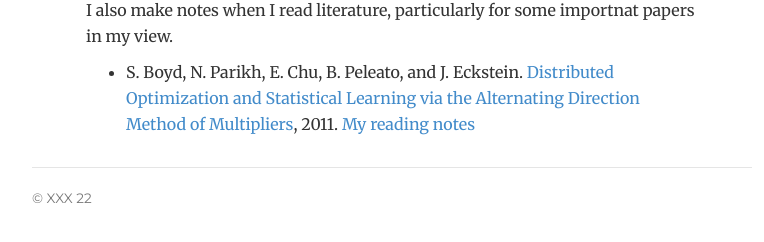
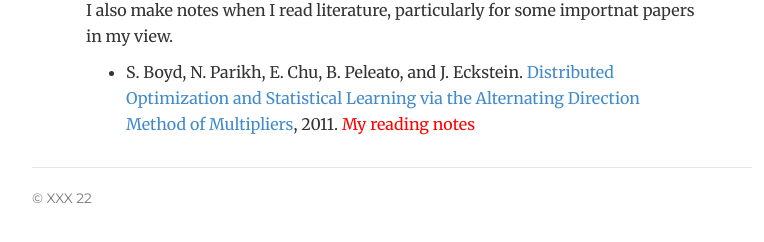
Before and after one commit to mathfirst/mathfirst.github.io, a Jekyll site: the page built from notes/index.html, in a window 1280 px wide. Shown: the part 315-557 px from the top of the page, without its empty margins (248-1012 px from the left). Built offline with Jekyll 4.4.1, drawn with Linux system fonts in a browser that asks for light colours.

Commit message:
fix details

```diff
--- a/notes/index.html
+++ b/notes/index.html
@@ -23,7 +23,7 @@ description: XXX's webpage.
 
     <div>
         <ul>
-            <li>S. Boyd, N. Parikh, E. Chu, B. Peleato, and J. Eckstein. <a href="https://mathfirst.github.io/notes/Notes-about-Distributed-Optimization-and-Statistical-Learning-via-ADMM.pdf" target="_blank" title="DOSL-ADMM">Distributed Optimization and Statistical Learning via the Alternating Direction Method of Multipliers</a>, 2011. <a href="https://mathfirst.github.io/notes/Notes-about-Distributed-Optimization-and-Statistical-Learning-via-ADMM.pdf" target="_blank" title="ADMM">My reading notes</a></li>
+            <li>S. Boyd, N. Parikh, E. Chu, B. Peleato, and J. Eckstein. <a href="https://mathfirst.github.io/notes/Notes-about-Distributed-Optimization-and-Statistical-Learning-via-ADMM.pdf" target="_blank" title="DOSL-ADMM">Distributed Optimization and Statistical Learning via the Alternating Direction Method of Multipliers</a>, 2011. <a href="https://mathfirst.github.io/notes/Notes-about-Distributed-Optimization-and-Statistical-Learning-via-ADMM.pdf" style="color: red" title="ADMM">My reading notes</a></li>
         </ul>
     </div>
 
```
